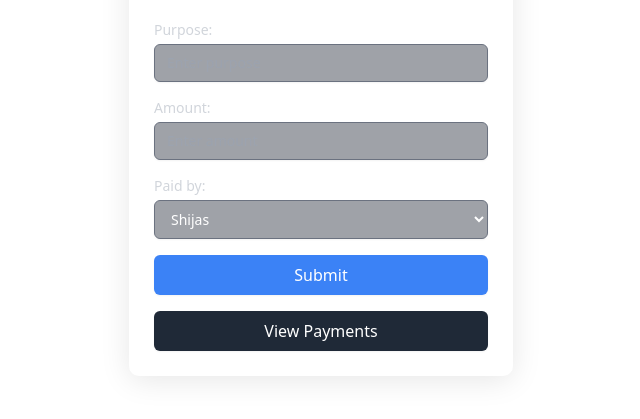
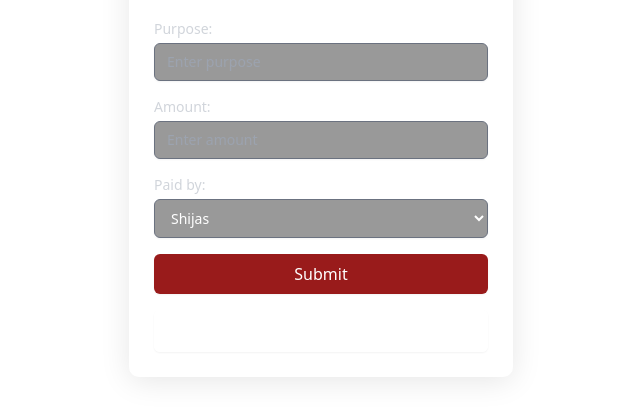
Before and after one commit to hexendevelopers/room-expense, a plain HTML site: page index.html in a window 1280 px wide. Shown: the part 245-664 px from the top of the page, without its empty margins (319-959 px from the left). Drawn offline with nearby package versions, Linux system fonts and the light colour scheme; some packages are replaced by stand-ins of ours; a script that the page names is missing.

Commit message:
Update index.html

```diff
--- a/index.html
+++ b/index.html
@@ -54,7 +54,7 @@
 </head>
 <body>
     <!-- Spline viewer background -->
-    <spline-viewer class="spline-background" url="https://prod.spline.design/T0IOnqPgTOUg9Dfh/scene.splinecode"></spline-viewer>
+    <spline-viewer class="spline-background" url="https://prod.spline.design/wviEXB-3MgHxvZkz/scene.splinecode"></spline-viewer>
 
     <!-- Loading screen -->
     <div id="loading">
@@ -68,17 +68,17 @@
             <form id="inputForm" class="space-y-4">
                 <div>
                     <label for="purpose" class="block text-sm font-medium text-gray-300">Purpose:</label>
-                    <input type="text" id="purpose" name="purpose" class="mt-1 block w-full px-3 py-2 bg-gray-900 bg-opacity-40 border border-gray-500 rounded-md shadow-sm focus:outline-none focus:ring-blue-500 focus:border-blue-500 sm:text-sm text-white" placeholder="Enter purpose" required>
+                    <input type="text" id="purpose" name="purpose" class="mt-1 block w-full px-3 py-2 bg-black bg-opacity-40 border border-gray-500 rounded-md shadow-sm focus:outline-none focus:ring-blue-500 focus:border-blue-500 sm:text-sm text-white" placeholder="Enter purpose" required>
                 </div>
 
                 <div>
                     <label for="amount" class="block text-sm font-medium text-gray-300">Amount:</label>
-                    <input type="number" id="amount" name="amount" class="mt-1 block w-full px-3 py-2 bg-gray-900 bg-opacity-40 border border-gray-500 rounded-md shadow-sm focus:outline-none focus:ring-blue-500 focus:border-blue-500 sm:text-sm text-white" placeholder="Enter amount" required>
+                    <input type="number" id="amount" name="amount" class="mt-1 block w-full px-3 py-2 bg-black bg-opacity-40 border border-gray-500 rounded-md shadow-sm focus:outline-none focus:ring-blue-500 focus:border-blue-500 sm:text-sm text-white" placeholder="Enter amount" required>
                 </div>
 
                 <div>
                     <label for="options" class="block text-sm font-medium text-gray-300">Paid by:</label>
-                    <select id="options" name="options" class="mt-1 block w-full px-3 py-2 bg-gray-900 bg-opacity-40 border border-gray-500 rounded-md shadow-sm focus:outline-none focus:ring-blue-500 focus:border-blue-500 sm:text-sm text-white" required>
+                    <select id="options" name="options" class="mt-1 block w-full px-3 py-2 bg-black bg-opacity-40 border border-gray-500 rounded-md shadow-sm focus:outline-none focus:ring-blue-500 focus:border-blue-500 sm:text-sm text-white" required>
                         <option value="shijas">Shijas</option>
                         <option value="swalih">Swalih</option>
                         <option value="sabith">Sabith</option>
@@ -87,10 +87,10 @@
                 </div>
 
                 <div>
-                    <input type="submit" value="Submit" class="w-full bg-blue-500 text-white py-2 px-4 rounded-md shadow-sm hover:bg-blue-600 focus:outline-none focus:ring-2 focus:ring-blue-500 focus:ring-offset-2">
+                    <input type="submit" value="Submit" class="w-full bg-red-800 text-white py-2 px-4 rounded-md shadow-sm hover:bg-blue-600 focus:outline-none focus:ring-2 focus:ring-blue-500 focus:ring-offset-2">
                 </div>
             </form>
-            <button id="btn" class="mt-4 w-full bg-gray-800 text-white py-2 px-4 rounded-md shadow-sm hover:bg-gray-700 focus:outline-none focus:ring-2 focus:ring-gray-500 focus:ring-offset-2">View Payments</button>
+            <button id="btn" class="mt-4 w-full border-white border  text-white py-2 px-4 rounded-md shadow-sm hover:bg-gray-700 focus:outline-none focus:ring-2 focus:ring-gray-500 focus:ring-offset-2">View Payments</button>
         </div>
     </div>
 
@@ -115,6 +115,10 @@
     </div>
 
     <script type="module" src="https://unpkg.com/@splinetool/viewer@1.9.26/build/spline-viewer.js"></script>
+
+<!-- <spline-viewer url="https://prod.spline.design/wviEXB-3MgHxvZkz/scene.splinecode"></spline-viewer>
+
+    <script type="module" src="https://unpkg.com/@splinetool/viewer@1.9.26/build/spline-viewer.js"></script> -->
     <script type="module" src="/app.js"></script>
 </body>
 </html>
```
